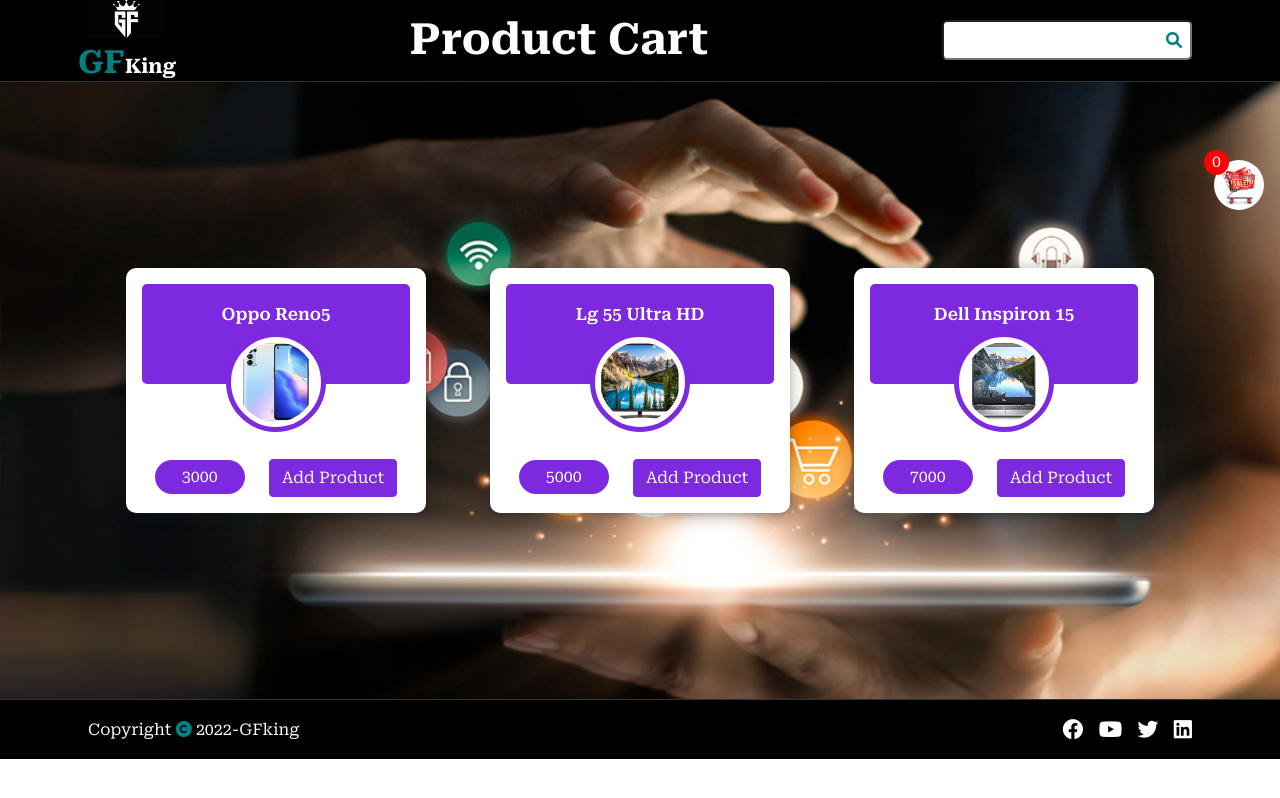
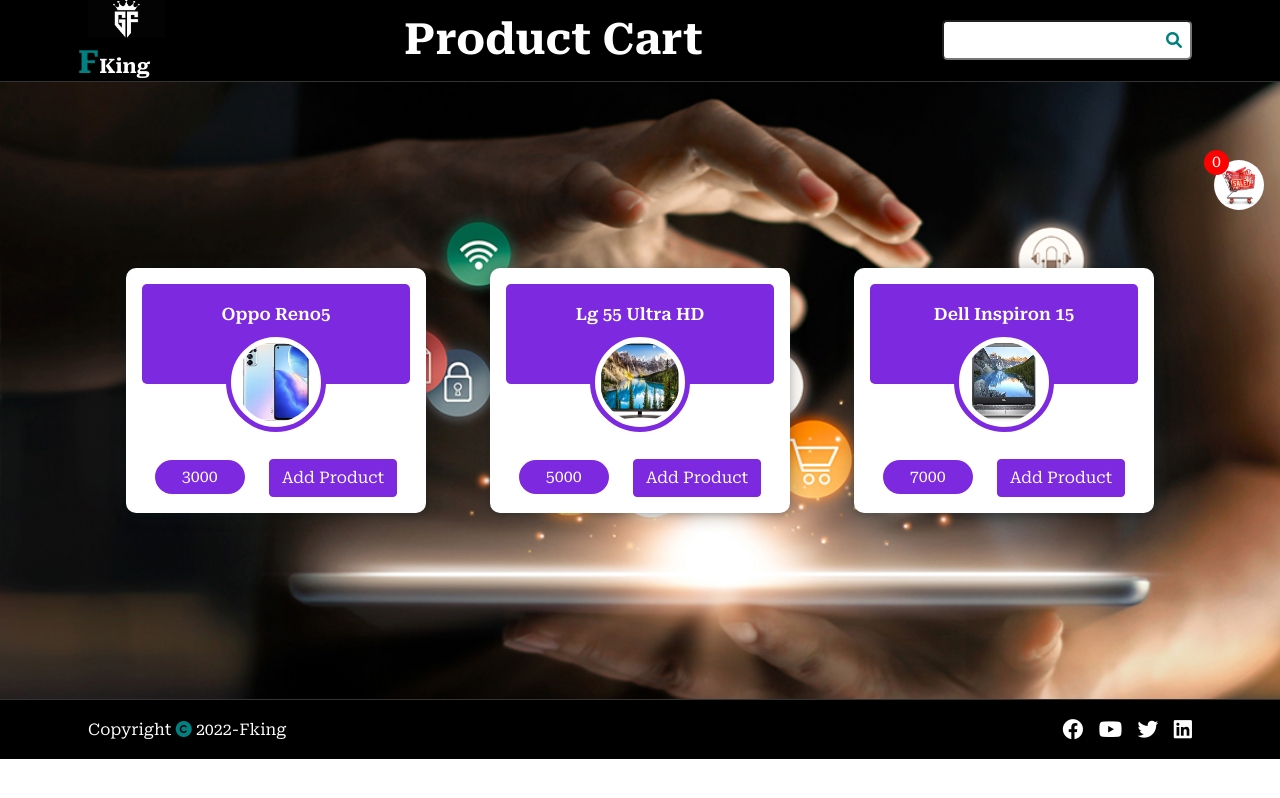
Before and after one commit to AhmedFouda10/Cart_Product, a plain HTML site: page index.html in a window 1280 px wide. Drawn offline with Linux system fonts and the light colour scheme.

Commit message:
Update index.html

```diff
--- a/index.html
+++ b/index.html
@@ -19,7 +19,7 @@
     <header>
         <div class="logo_full">
             <a href="#"><img src="img/31864360.jpg" alt=""></a>
-            <a class="logo" href="#"><span>GF</span>King</a>
+            <a class="logo" href="#"><span>F</span>King</a>
         </div>
 
         <div class="cart_name">product cart</div>
@@ -92,7 +92,7 @@
     </div>
     <!-- end section product -->
     <footer>
-        <p>Copyright <i class="fa-solid fa-copyright"></i> 2022-GFking</p>
+        <p>Copyright <i class="fa-solid fa-copyright"></i> 2022-Fking</p>
         <span class="social_icons">
             <i class="fa-brands fa-facebook"></i>
             <i class="fa-brands fa-youtube"></i>
```
